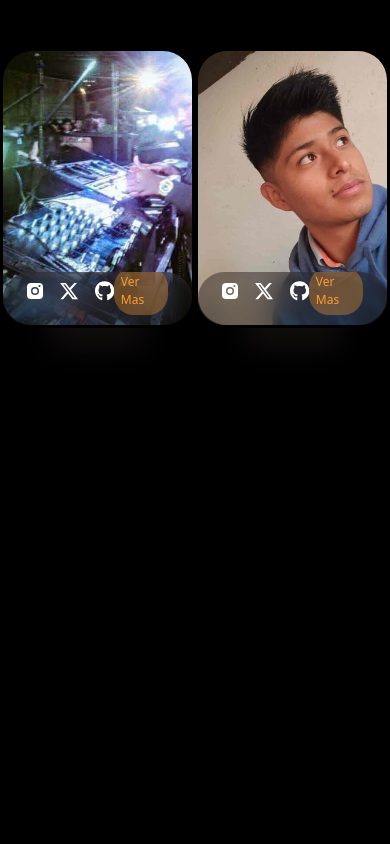
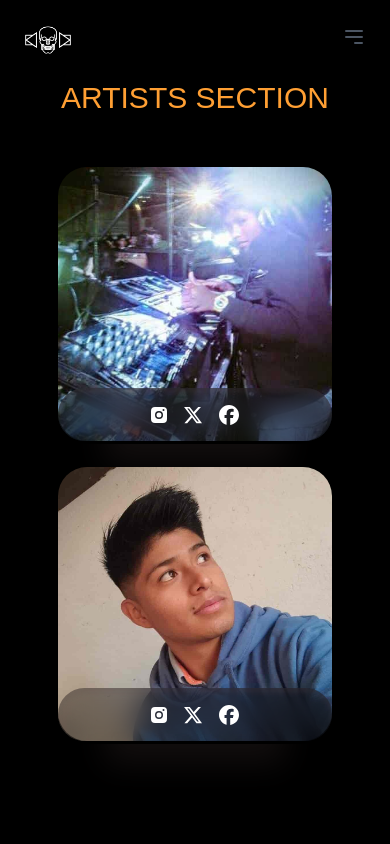
Before and after one commit to SylenthMen/SIR, an Astro site: page /artists in a window 390 px wide. Built offline with nearby package versions, Linux system fonts and the light colour scheme; Astro itself is replaced by a stand-in of ours; a web font is replaced by a local one.

Commit message:
se modifica tarjetas de artistas y se hace responsive

```diff
--- a/src/components/CardArtist.astro
+++ b/src/components/CardArtist.astro
@@ -1,5 +1,12 @@
 <head>
   <style>
+    .card-container {
+      display: flex;
+      flex-wrap: wrap;
+      justify-content: space-around;
+      gap: 20px;
+    }
+
     .card {
       width: 280px;
       height: 280px;
@@ -8,14 +15,6 @@
       position: relative;
       box-shadow: #604b4a30 0px 70px 30px -50px;
       transition: all 0.5s ease-in-out;
-    }
-
-    .card .mail {
-      position: absolute;
-      right: 2rem;
-      top: 1.4rem;
-      background: transparent;
-      border: none;
     }
 
     .card .profile-pic {
@@ -46,7 +45,6 @@
     .card .profile-pic svg {
       width: 100%;
       height: 100%;
-      -o-object-fit: cover;
       object-fit: cover;
       -o-object-position: 0px 0px;
       object-position: 0px 0px;
@@ -94,12 +92,12 @@
 
     .card .bottom .bottom-bottom {
       position: absolute;
-      bottom: 0.6rem;
+      bottom: 1rem;
       left: 1.5rem;
       right: 1.5rem;
       display: flex;
       align-items: center;
-      justify-content: space-between;
+      justify-content: center;
     }
 
     .card .bottom .bottom-bottom .social-links-container {
@@ -110,27 +108,11 @@
     .card .bottom .bottom-bottom .social-links-container svg {
       height: 20px;
       fill: white;
-      filter: drop-shadow(0 5px 5px rgba(165, 132, 130, 0.1333333333));
     }
 
     .card .bottom .bottom-bottom .social-links-container svg:hover {
       fill: #ff9f33;
       transform: scale(1.2);
-      cursor: pointer;
-    }
-
-    .card .bottom .bottom-bottom .button {
-      background: #ff9f3355;
-      color: #ff9f33;
-      border: none;
-      border-radius: 20px;
-      font-size: 12px;
-      padding: 0.4rem;
-    }
-
-    .card .bottom .bottom-bottom .button:hover {
-      background: #ff9f3370;
-      color: #ff9f33;
       cursor: pointer;
     }
 
@@ -148,26 +130,17 @@
       width: 90px;
       height: 90px;
       aspect-ratio: 1;
-      top: 10px;
-      left: 10px;
       border-radius: 50%;
       z-index: 3;
-      border: 4px solid #3c2000;
       box-shadow: rgba(96, 75, 74, 0.1882352941) 0px 5px 5px 0px;
       transition:
         all 0.5s ease-in-out,
         z-index 0.5s ease-in-out 0.1s;
     }
 
-    .card:hover .profile-pic:hover {
-      transform: scale(1.3);
-      border-radius: 0px;
-    }
-
     .card:hover .profile-pic img {
       transform: scale(2.5);
-      -o-object-position: 0px 25px;
-      object-position: 0px 25px;
+      object-position: 0px 20px;
       transition: all 0.5s ease-in-out 0.5s;
     }
 
@@ -177,10 +150,11 @@
     }
   </style>
 </head>
+<div class="card-container">
   <!--PRIMER CARD ARTISTA -->
   <div class="card">
     <div class="profile-pic">
-    <img src="/sylenthmen.jpg" alt="fotito mia" />
+      <img src="/sylenthmen.jpg" alt="foto sylenthmen profile" />
       <svg
         version="1.1"
         id="svg2"
@@ -198,7 +172,8 @@
       </div>
       <div class="bottom-bottom">
         <div class="social-links-container">
-        <svg
+          <a target="_blank" href="https://www.instagram.com/sylenthmen/"
+            ><svg
               xmlns="http://www.w3.org/2000/svg"
               width="16"
               height="15.999"
@@ -209,28 +184,37 @@
                 data-name="Subtraction 4"
                 d="M6-582H-2a4,4,0,0,1-4-4v-8a4,4,0,0,1,4-4H6a4,4,0,0,1,4,4v8A4,4,0,0,1,6-582ZM2-594a4,4,0,0,0-4,4,4,4,0,0,0,4,4,4,4,0,0,0,4-4A4.005,4.005,0,0,0,2-594Zm4.5-2a1,1,0,0,0-1,1,1,1,0,0,0,1,1,1,1,0,0,0,1-1A1,1,0,0,0,6.5-596ZM2-587.5A2.5,2.5,0,0,1-.5-590,2.5,2.5,0,0,1,2-592.5,2.5,2.5,0,0,1,4.5-590,2.5,2.5,0,0,1,2-587.5Z"
                 transform="translate(6 598)"></path>
-        </svg>
-        <svg xmlns="http://www.w3.org/2000/svg" viewBox="0 0 512 512"
+            </svg></a
+          >
+          <a target="_blank" href="https://twitter.com/SylenthMen"
+            ><svg xmlns="http://www.w3.org/2000/svg" viewBox="0 0 512 512"
               ><path
                 d="M389.2 48h70.6L305.6 224.2 487 464H345L233.7 318.6 106.5 464H35.8L200.7 275.5 26.8 48H172.4L272.9 180.9 389.2 48zM364.4 421.8h39.1L151.1 88h-42L364.4 421.8z"
               ></path></svg
+            ></a
           >
 
-        <svg xmlns="http://www.w3.org/2000/svg" viewBox="0 0 496 512"
+          <a target="_blank" href="https://www.facebook.com/SylenthMen"
+            ><svg
+              xmlns="http://www.w3.org/2000/svg"
+              height="20"
+              width="20"
+              viewBox="0 0 512 512"
               ><path
-            d="M165.9 397.4c0 2-2.3 3.6-5.2 3.6-3.3.3-5.6-1.3-5.6-3.6 0-2 2.3-3.6 5.2-3.6 3-.3 5.6 1.3 5.6 3.6zm-31.1-4.5c-.7 2 1.3 4.3 4.3 4.9 2.6 1 5.6 0 6.2-2s-1.3-4.3-4.3-5.2c-2.6-.7-5.5.3-6.2 2.3zm44.2-1.7c-2.9.7-4.9 2.6-4.6 4.9.3 2 2.9 3.3 5.9 2.6 2.9-.7 4.9-2.6 4.6-4.6-.3-1.9-3-3.2-5.9-2.9zM244.8 8C106.1 8 0 113.3 0 252c0 110.9 69.8 205.8 169.5 239.2 12.8 2.3 17.3-5.6 17.3-12.1 0-6.2-.3-40.4-.3-61.4 0 0-70 15-84.7-29.8 0 0-11.4-29.1-27.8-36.6 0 0-22.9-15.7 1.6-15.4 0 0 24.9 2 38.6 25.8 21.9 38.6 58.6 27.5 72.9 20.9 2.3-16 8.8-27.1 16-33.7-55.9-6.2-112.3-14.3-112.3-110.5 0-27.5 7.6-41.3 23.6-58.9-2.6-6.5-11.1-33.3 2.6-67.9 20.9-6.5 69 27 69 27 20-5.6 41.5-8.5 62.8-8.5s42.8 2.9 62.8 8.5c0 0 48.1-33.6 69-27 13.7 34.7 5.2 61.4 2.6 67.9 16 17.7 25.8 31.5 25.8 58.9 0 96.5-58.9 104.2-114.8 110.5 9.2 7.9 17 22.9 17 46.4 0 33.7-.3 75.4-.3 83.6 0 6.5 4.6 14.4 17.3 12.1C428.2 457.8 496 362.9 496 252 496 113.3 383.5 8 244.8 8zM97.2 352.9c-1.3 1-1 3.3.7 5.2 1.6 1.6 3.9 2.3 5.2 1 1.3-1 1-3.3-.7-5.2-1.6-1.6-3.9-2.3-5.2-1zm-10.8-8.1c-.7 1.3.3 2.9 2.3 3.9 1.6 1 3.6.7 4.3-.7.7-1.3-.3-2.9-2.3-3.9-2-.6-3.6-.3-4.3.7zm32.4 35.6c-1.6 1.3-1 4.3 1.3 6.2 2.3 2.3 5.2 2.6 6.5 1 1.3-1.3.7-4.3-1.3-6.2-2.2-2.3-5.2-2.6-6.5-1zm-11.4-14.7c-1.6 1-1.6 3.6 0 5.9 1.6 2.3 4.3 3.3 5.6 2.3 1.6-1.3 1.6-3.9 0-6.2-1.4-2.3-4-3.3-5.6-2z"
+                d="M512 256C512 114.6 397.4 0 256 0S0 114.6 0 256C0 376 82.7 476.8 194.2 504.5V334.2H141.4V256h52.8V222.3c0-87.1 39.4-127.5 125-127.5c16.2 0 44.2 3.2 55.7 6.4V172c-6-.6-16.5-1-29.6-1c-42 0-58.2 15.9-58.2 57.2V256h83.6l-14.4 78.2H287V510.1C413.8 494.8 512 386.9 512 256h0z"
               ></path></svg
+            ></a
           >
         </div>
-      <a class="button">Ver Mas</a>
       </div>
     </div>
   </div>
   <!--FIN PRIMER CARD ARTISTA -->
-<!--PRIMER CARD ARTISTA -->
+
+  <!--INICO SEGUNDA CARD -->
   <div class="card">
     <div class="profile-pic">
-    <img src="/lustex.jpg" alt="fotito mia" />
+      <img src="/lustex.jpg" alt="foto lustex profile" />
       <svg
         version="1.1"
         id="svg2"
@@ -244,11 +228,12 @@
     <div class="bottom">
       <div class="content">
         <span class="name">Lustex</span>
-      <span class="about-me">Alguna descripcion chingona si hubiera xD</span>
+        <span class="about-me">Dj producer of BigRoom, HardHouse, House</span>
       </div>
       <div class="bottom-bottom">
         <div class="social-links-container">
-        <svg
+          <a target="_blank" href="#"
+            ><svg
               xmlns="http://www.w3.org/2000/svg"
               width="16"
               height="15.999"
@@ -259,21 +244,30 @@
                 data-name="Subtraction 4"
                 d="M6-582H-2a4,4,0,0,1-4-4v-8a4,4,0,0,1,4-4H6a4,4,0,0,1,4,4v8A4,4,0,0,1,6-582ZM2-594a4,4,0,0,0-4,4,4,4,0,0,0,4,4,4,4,0,0,0,4-4A4.005,4.005,0,0,0,2-594Zm4.5-2a1,1,0,0,0-1,1,1,1,0,0,0,1,1,1,1,0,0,0,1-1A1,1,0,0,0,6.5-596ZM2-587.5A2.5,2.5,0,0,1-.5-590,2.5,2.5,0,0,1,2-592.5,2.5,2.5,0,0,1,4.5-590,2.5,2.5,0,0,1,2-587.5Z"
                 transform="translate(6 598)"></path>
-        </svg>
-        <svg xmlns="http://www.w3.org/2000/svg" viewBox="0 0 512 512"
+            </svg></a
+          >
+          <a target="_blank" href="#"
+            ><svg xmlns="http://www.w3.org/2000/svg" viewBox="0 0 512 512"
               ><path
                 d="M389.2 48h70.6L305.6 224.2 487 464H345L233.7 318.6 106.5 464H35.8L200.7 275.5 26.8 48H172.4L272.9 180.9 389.2 48zM364.4 421.8h39.1L151.1 88h-42L364.4 421.8z"
               ></path></svg
+            ></a
           >
 
-        <svg xmlns="http://www.w3.org/2000/svg" viewBox="0 0 496 512"
+          <a target="_blank" href="#"
+            ><svg
+              xmlns="http://www.w3.org/2000/svg"
+              height="20"
+              width="20"
+              viewBox="0 0 512 512"
               ><path
-            d="M165.9 397.4c0 2-2.3 3.6-5.2 3.6-3.3.3-5.6-1.3-5.6-3.6 0-2 2.3-3.6 5.2-3.6 3-.3 5.6 1.3 5.6 3.6zm-31.1-4.5c-.7 2 1.3 4.3 4.3 4.9 2.6 1 5.6 0 6.2-2s-1.3-4.3-4.3-5.2c-2.6-.7-5.5.3-6.2 2.3zm44.2-1.7c-2.9.7-4.9 2.6-4.6 4.9.3 2 2.9 3.3 5.9 2.6 2.9-.7 4.9-2.6 4.6-4.6-.3-1.9-3-3.2-5.9-2.9zM244.8 8C106.1 8 0 113.3 0 252c0 110.9 69.8 205.8 169.5 239.2 12.8 2.3 17.3-5.6 17.3-12.1 0-6.2-.3-40.4-.3-61.4 0 0-70 15-84.7-29.8 0 0-11.4-29.1-27.8-36.6 0 0-22.9-15.7 1.6-15.4 0 0 24.9 2 38.6 25.8 21.9 38.6 58.6 27.5 72.9 20.9 2.3-16 8.8-27.1 16-33.7-55.9-6.2-112.3-14.3-112.3-110.5 0-27.5 7.6-41.3 23.6-58.9-2.6-6.5-11.1-33.3 2.6-67.9 20.9-6.5 69 27 69 27 20-5.6 41.5-8.5 62.8-8.5s42.8 2.9 62.8 8.5c0 0 48.1-33.6 69-27 13.7 34.7 5.2 61.4 2.6 67.9 16 17.7 25.8 31.5 25.8 58.9 0 96.5-58.9 104.2-114.8 110.5 9.2 7.9 17 22.9 17 46.4 0 33.7-.3 75.4-.3 83.6 0 6.5 4.6 14.4 17.3 12.1C428.2 457.8 496 362.9 496 252 496 113.3 383.5 8 244.8 8zM97.2 352.9c-1.3 1-1 3.3.7 5.2 1.6 1.6 3.9 2.3 5.2 1 1.3-1 1-3.3-.7-5.2-1.6-1.6-3.9-2.3-5.2-1zm-10.8-8.1c-.7 1.3.3 2.9 2.3 3.9 1.6 1 3.6.7 4.3-.7.7-1.3-.3-2.9-2.3-3.9-2-.6-3.6-.3-4.3.7zm32.4 35.6c-1.6 1.3-1 4.3 1.3 6.2 2.3 2.3 5.2 2.6 6.5 1 1.3-1.3.7-4.3-1.3-6.2-2.2-2.3-5.2-2.6-6.5-1zm-11.4-14.7c-1.6 1-1.6 3.6 0 5.9 1.6 2.3 4.3 3.3 5.6 2.3 1.6-1.3 1.6-3.9 0-6.2-1.4-2.3-4-3.3-5.6-2z"
+                d="M512 256C512 114.6 397.4 0 256 0S0 114.6 0 256C0 376 82.7 476.8 194.2 504.5V334.2H141.4V256h52.8V222.3c0-87.1 39.4-127.5 125-127.5c16.2 0 44.2 3.2 55.7 6.4V172c-6-.6-16.5-1-29.6-1c-42 0-58.2 15.9-58.2 57.2V256h83.6l-14.4 78.2H287V510.1C413.8 494.8 512 386.9 512 256h0z"
               ></path></svg
+            ></a
           >
-      </div>
-      <a class="button">Ver Mas</a>
         </div>
       </div>
     </div>
-<!--FIN PRIMER CARD ARTISTA -->
+  </div>
+  <!--FIN SEGUNDA CARD -->
+</div>
--- a/src/pages/artists.astro
+++ b/src/pages/artists.astro
@@ -1,5 +1,6 @@
 ---
 import CardArtist from "../components/CardArtist.astro";
+import Navbar from "../components/Navbar.astro";
 ---
 
 <!doctype html>
@@ -9,7 +10,16 @@
     <meta name="viewport" content="width=device-width, initial-scale=1.0" />
     <title>Artists | Skull Island Records</title>
   </head>
+  <style>
+    @import url("https://fonts.googleapis.com/css2?family=Kdam+Thmor+Pro&display=swap");
+
+    * {
+      font-family: "Kdam Thmor Pro", sans-serif;
+    }
+  </style>
   <body class="bg-black">
+    <Navbar />
+    <h1 class="text-[#ff9f33] text-center text-3xl">ARTISTS SECTION</h1>
     <div class="flex justify-center items-center mt-12">
       <CardArtist />
     </div>
```
Lines whose indentation alone changed are shown as unchanged.
